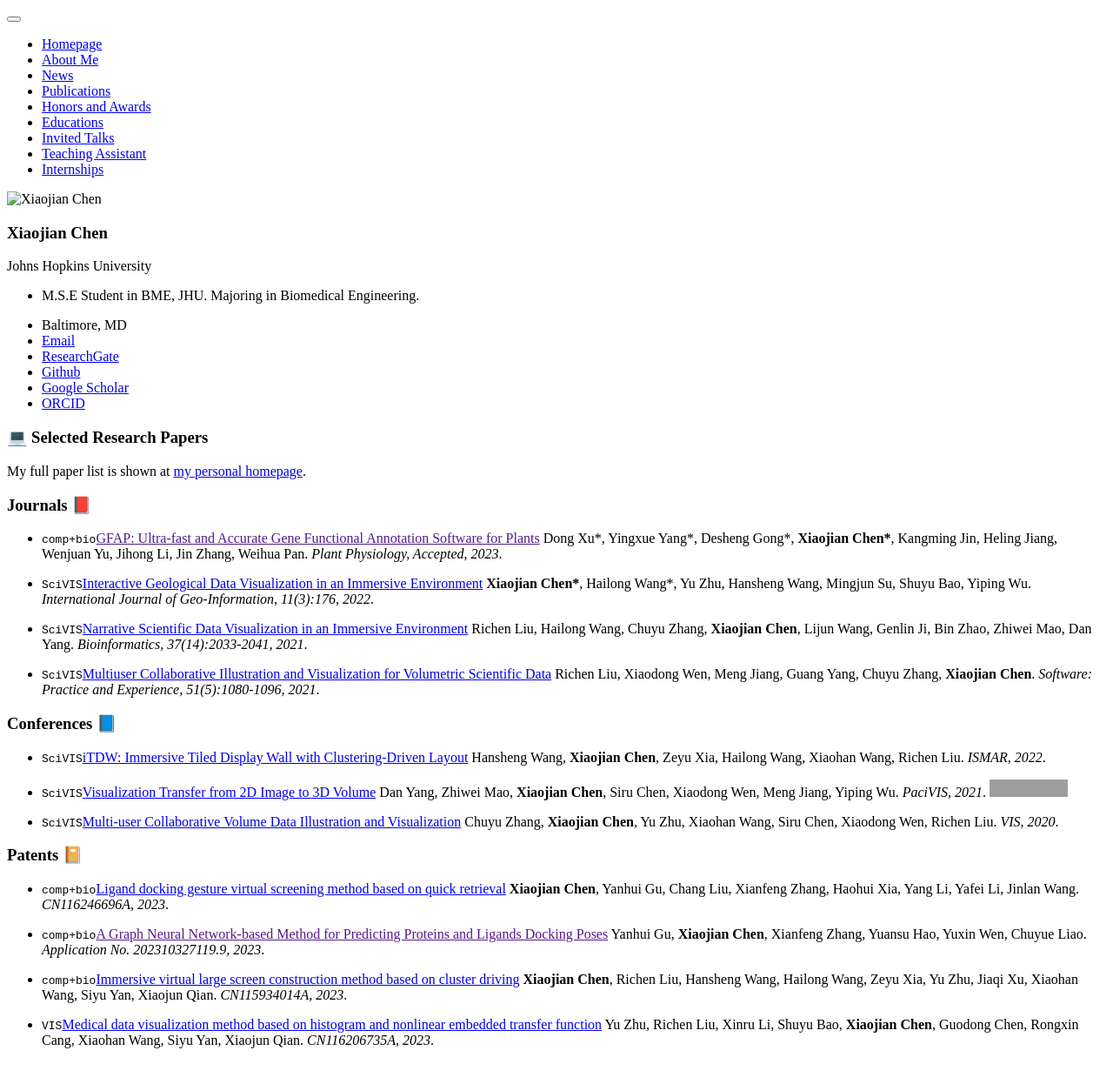
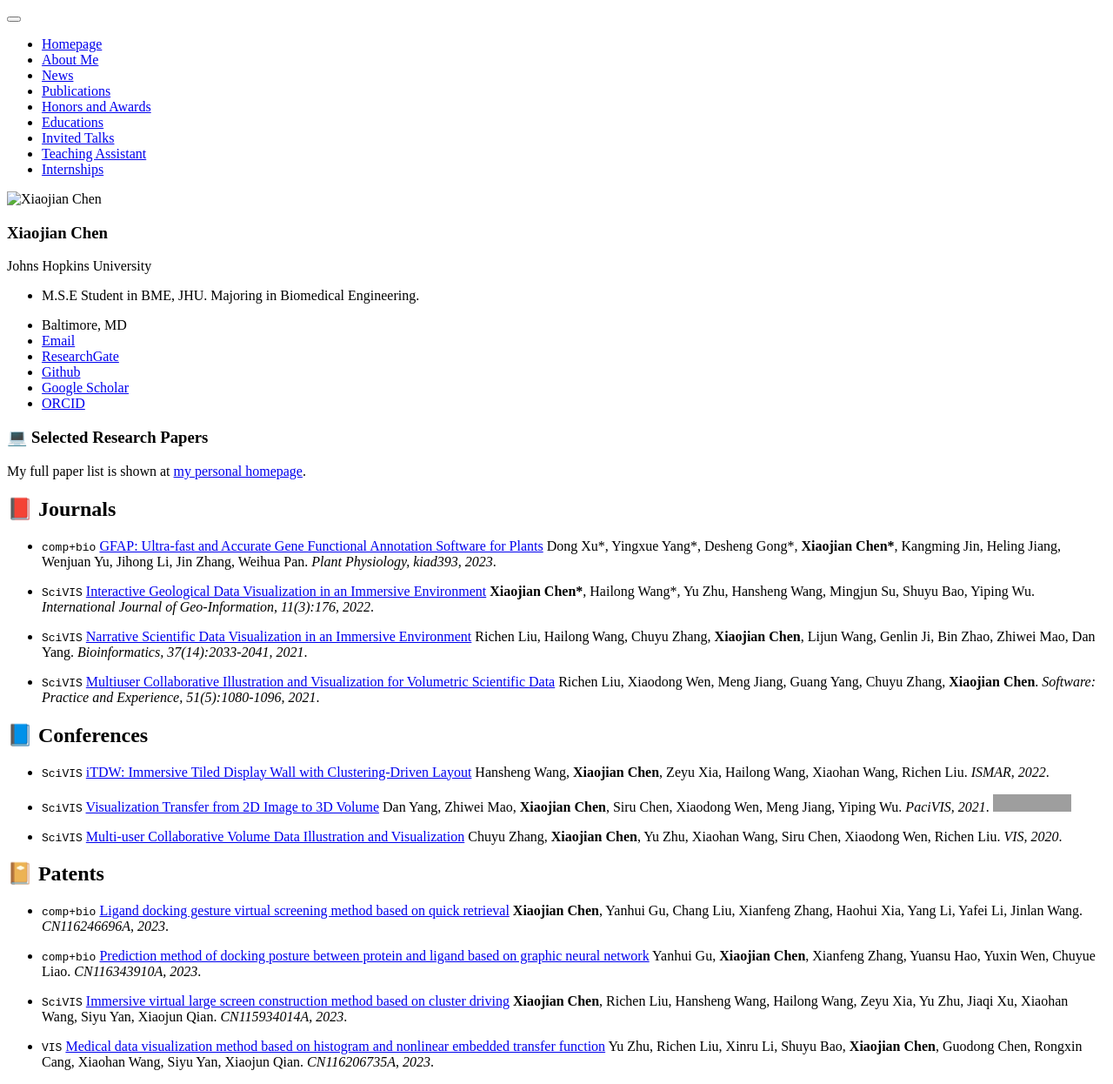
Before and after one commit to Jerry391/Jerry391.github.io, a Jekyll site: the page built from _pages/includes/pub_short.md, in a window 1280 px wide. Shown: the whole page at 87% size. Built offline with Jekyll 4.4.1, drawn with Linux system fonts in a browser that asks for light colours; our own code applies the rules of GitHub Pages for plain Markdown files; before the commit the page ends 1221 px from its top, so only the background shows below that; grey boxes are pictures that could not be loaded.

Commit message:
update patents

```diff
--- a/_pages/includes/pub_short.md
+++ b/_pages/includes/pub_short.md
@@ -3,32 +3,31 @@
 
 My full paper list is shown at [my personal homepage](https://Jerry391.github.io).
 
-### Journals 📕
+## 📕 Journals
 
-- ``comp+bio``[GFAP: Ultra-fast and Accurate Gene Functional Annotation Software for Plants]( ) Dong Xu\*, Yingxue Yang\*, Desheng Gong\*, **Xiaojian Chen\***, Kangming Jin, Heling Jiang, Wenjuan Yu, Jihong Li, Jin Zhang, Weihua Pan. *Plant Physiology, Accepted, 2023*.
+- ``comp+bio`` [GFAP: Ultra-fast and Accurate Gene Functional Annotation Software for Plants](https://doi.org/10.1093/plphys/kiad393) Dong Xu\*, Yingxue Yang\*, Desheng Gong\*, **Xiaojian Chen\***, Kangming Jin, Heling Jiang, Wenjuan Yu, Jihong Li, Jin Zhang, Weihua Pan. *Plant Physiology, kiad393, 2023*.
 
-- ``SciVIS``[Interactive Geological Data Visualization in an Immersive Environment](https://www.mdpi.com/2220-9964/11/3/176) **Xiaojian Chen\***, Hailong Wang\*, Yu Zhu, Hansheng Wang, Mingjun Su, Shuyu Bao, Yiping Wu. *International Journal of Geo-Information, 11(3):176, 2022*.
-
-- ``SciVIS``[Narrative Scientific Data Visualization in an Immersive Environment](https://academic.oup.com/bioinformatics/article/37/14/2033/6128509) Richen Liu, Hailong Wang, Chuyu Zhang, **Xiaojian Chen**, Lijun Wang, Genlin Ji, Bin Zhao, Zhiwei Mao, Dan Yang. *Bioinformatics, 37(14):2033-2041, 2021*.
-
-- ``SciVIS``[Multiuser Collaborative Illustration and Visualization for Volumetric Scientific Data](https://onlinelibrary.wiley.com/doi/abs/10.1002/spe.2935) Richen Liu, Xiaodong Wen, Meng Jiang, Guang Yang, Chuyu Zhang, **Xiaojian Chen**. *Software: Practice and Experience, 51(5):1080-1096, 2021*.
-
-### Conferences 📘
-
-- ``SciVIS``[iTDW: Immersive Tiled Display Wall with Clustering-Driven Layout](https://ieeexplore.ieee.org/abstract/document/9974535) Hansheng Wang, **Xiaojian Chen**, Zeyu Xia, Hailong Wang, Xiaohan Wang, Richen Liu. *ISMAR, 2022*.
-
-- ``SciVIS``[Visualization Transfer from 2D Image to 3D Volume](http://vis.tju.edu.cn/pvis2021/pdf/poster/poster-papers/1007-doc.pdf) Dan Yang, Zhiwei Mao, **Xiaojian Chen**, Siru Chen, Xiaodong Wen, Meng Jiang, Yiping Wu. *PaciVIS, 2021*. [![PWC](https://img.shields.io/badge/best%20poster%20award-002d72)](http://vis.tju.edu.cn/pvis2021/program_posters.html)
-
-- ``SciVIS``[Multi-user Collaborative Volume Data Illustration and Visualization](https://ieeevis.org/year/2020/info/posters) Chuyu Zhang, **Xiaojian Chen**, Yu Zhu, Xiaohan Wang, Siru Chen, Xiaodong Wen, Richen Liu. *VIS, 2020*.
+- ``SciVIS`` [Interactive Geological Data Visualization in an Immersive Environment](https://doi.org/10.3390/ijgi11030176) **Xiaojian Chen\***, Hailong Wang\*, Yu Zhu, Hansheng Wang, Mingjun Su, Shuyu Bao, Yiping Wu. *International Journal of Geo-Information, 11(3):176, 2022*.
 
 
+- ``SciVIS`` [Narrative Scientific Data Visualization in an Immersive Environment](https://doi.org/10.1093/bioinformatics/btab052) Richen Liu, Hailong Wang, Chuyu Zhang, **Xiaojian Chen**, Lijun Wang, Genlin Ji, Bin Zhao, Zhiwei Mao, Dan Yang. *Bioinformatics, 37(14):2033-2041, 2021*.
 
-### Patents 📔
+- ``SciVIS`` [Multiuser Collaborative Illustration and Visualization for Volumetric Scientific Data](https://doi.org/10.1002/spe.2935) Richen Liu, Xiaodong Wen, Meng Jiang, Guang Yang, Chuyu Zhang, **Xiaojian Chen**. *Software: Practice and Experience, 51(5):1080-1096, 2021*.
 
-- ``comp+bio``[Ligand docking gesture virtual screening method based on quick retrieval](https://patents.google.com/patent/CN116246696A/en?inventor=%E9%99%88%E6%99%93%E5%81%A5&oq=%E9%99%88%E6%99%93%E5%81%A5&sort=new) **Xiaojian Chen**, Yanhui Gu, Chang Liu, Xianfeng Zhang, Haohui Xia, Yang Li, Yafei Li, Jinlan Wang. *CN116246696A, 2023*.
+## 📘 Conferences
 
-- ``comp+bio``[A Graph Neural Network-based Method for Predicting Proteins and Ligands Docking Poses]() Yanhui Gu, **Xiaojian Chen**, Xianfeng Zhang, Yuansu Hao, Yuxin Wen, Chuyue Liao. *Application No. 202310327119.9, 2023*.
+- ``SciVIS`` [iTDW: Immersive Tiled Display Wall with Clustering-Driven Layout](https://doi.org/10.1109/ISMAR-Adjunct57072.2022.00109) Hansheng Wang, **Xiaojian Chen**, Zeyu Xia, Hailong Wang, Xiaohan Wang, Richen Liu. *ISMAR, 2022*.
 
-- ``comp+bio``[Immersive virtual large screen construction method based on cluster driving](https://patents.google.com/patent/CN115934014A/en?inventor=%E9%99%88%E6%99%93%E5%81%A5&oq=%E9%99%88%E6%99%93%E5%81%A5&sort=new) **Xiaojian Chen**, Richen Liu, Hansheng Wang, Hailong Wang, Zeyu Xia, Yu Zhu, Jiaqi Xu, Xiaohan Wang, Siyu Yan, Xiaojun Qian. *CN115934014A, 2023*.
+- ``SciVIS`` [Visualization Transfer from 2D Image to 3D Volume](http://vis.tju.edu.cn/pvis2021/pdf/poster/poster-papers/1007-doc.pdf) Dan Yang, Zhiwei Mao, **Xiaojian Chen**, Siru Chen, Xiaodong Wen, Meng Jiang, Yiping Wu. *PaciVIS, 2021*. [![PWC](https://img.shields.io/badge/best%20poster%20award-002d72)](http://vis.tju.edu.cn/pvis2021/program_posters.html)
 
-- ``VIS``[Medical data visualization method based on histogram and nonlinear embedded transfer function](https://patents.google.com/patent/CN116206735A/en?inventor=%E9%99%88%E6%99%93%E5%81%A5&oq=%E9%99%88%E6%99%93%E5%81%A5&sort=new) Yu Zhu, Richen Liu, Xinru Li, Shuyu Bao, **Xiaojian Chen**, Guodong Chen, Rongxin Cang, Xiaohan Wang, Siyu Yan, Xiaojun Qian. *CN116206735A, 2023*.
+- ``SciVIS`` [Multi-user Collaborative Volume Data Illustration and Visualization](https://ieeevis.org/year/2020/info/posters) Chuyu Zhang, **Xiaojian Chen**, Yu Zhu, Xiaohan Wang, Siru Chen, Xiaodong Wen, Richen Liu. *VIS, 2020*.
+
+## 📔 Patents
+
+- ``comp+bio`` [Ligand docking gesture virtual screening method based on quick retrieval](https://patents.google.com/patent/CN116246696A/en?inventor=%E9%99%88%E6%99%93%E5%81%A5&oq=%E9%99%88%E6%99%93%E5%81%A5&sort=new) **Xiaojian Chen**, Yanhui Gu, Chang Liu, Xianfeng Zhang, Haohui Xia, Yang Li, Yafei Li, Jinlan Wang. *CN116246696A, 2023*.
+
+- ``comp+bio`` [Prediction method of docking posture between protein and ligand based on graphic neural network](https://patents.google.com/patent/CN116343910A/en?inventor=%E9%99%88%E6%99%93%E5%81%A5&sort=new) Yanhui Gu, **Xiaojian Chen**, Xianfeng Zhang, Yuansu Hao, Yuxin Wen, Chuyue Liao. *CN116343910A, 2023*.
+
+- ``SciVIS`` [Immersive virtual large screen construction method based on cluster driving](https://patents.google.com/patent/CN115934014A/en?inventor=%E9%99%88%E6%99%93%E5%81%A5&oq=%E9%99%88%E6%99%93%E5%81%A5&sort=new) **Xiaojian Chen**, Richen Liu, Hansheng Wang, Hailong Wang, Zeyu Xia, Yu Zhu, Jiaqi Xu, Xiaohan Wang, Siyu Yan, Xiaojun Qian. *CN115934014A, 2023*.
+
+- ``VIS`` [Medical data visualization method based on histogram and nonlinear embedded transfer function](https://patents.google.com/patent/CN116206735A/en?inventor=%E9%99%88%E6%99%93%E5%81%A5&oq=%E9%99%88%E6%99%93%E5%81%A5&sort=new) Yu Zhu, Richen Liu, Xinru Li, Shuyu Bao, **Xiaojian Chen**, Guodong Chen, Rongxin Cang, Xiaohan Wang, Siyu Yan, Xiaojun Qian. *CN116206735A, 2023*.
```
Also changed, not shown: _pages/includes/pub.md (+1 -1 lines).
